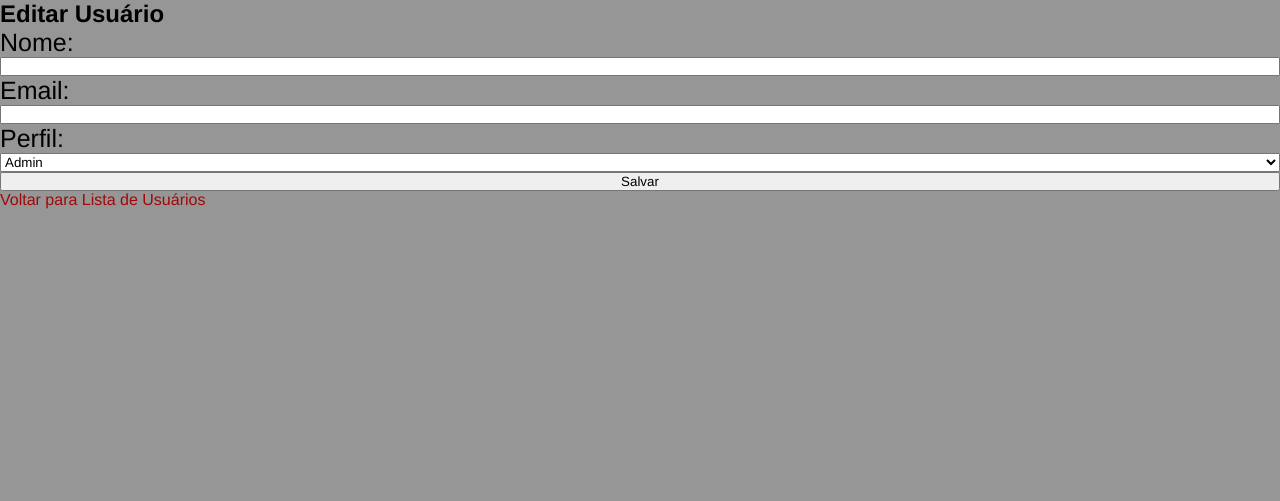
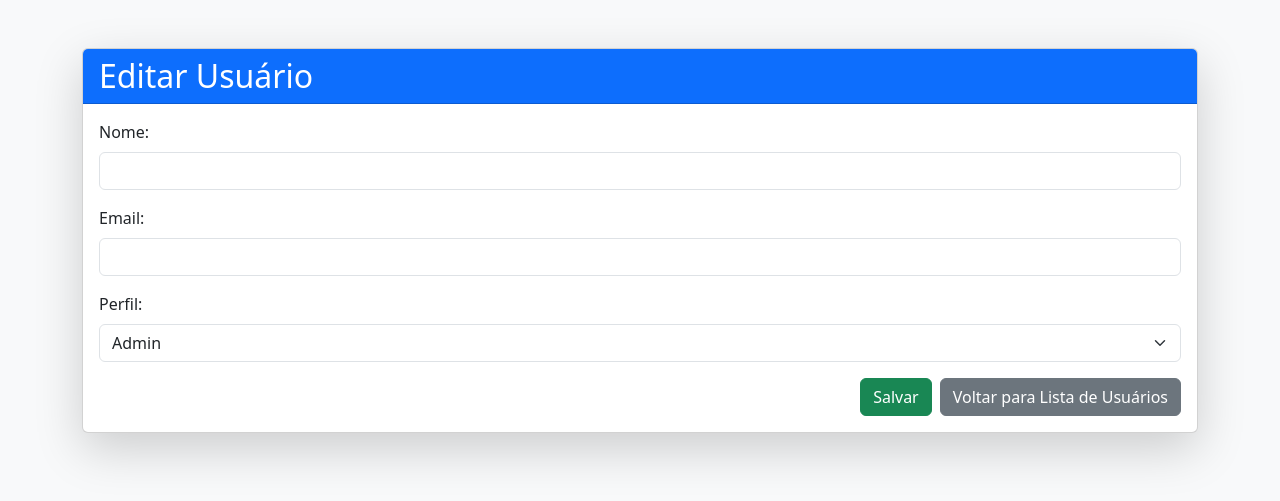
Before and after one commit to joaovictorgit21/CadLogin_System, a PHP site: template view/EditUserView.php in a window 1280 px wide. Shown: the top 501 px of the page. Run offline with PHP 8.4, Linux system fonts and the light colour scheme; the template is opened without the code that fills it, so the values that code supplies are empty.

Commit message:
feat: :sparkles: Estruturação da página de editar um usuário adicionada

```diff
--- a/view/EditUserView.php
+++ b/view/EditUserView.php
@@ -2,32 +2,48 @@
 <html lang="pt-br">
 
 <head>
-<meta charset="UTF-8">
-<meta name="viewport" content="width=device-width, initial-scale=1.0">
-<title>Editar Usuário</title>
-<link rel="stylesheet" href="./components/css/edit.css">
-<link rel="stylesheet" href="./style.css">
+    <meta charset="UTF-8">
+    <meta name="viewport" content="width=device-width, initial-scale=1.0">
+    <title>Editar Usuário</title>
+    <!-- Bootstrap CSS -->
+    <link href="https://cdn.jsdelivr.net/npm/bootstrap@5.3.0/dist/css/bootstrap.min.css" rel="stylesheet">
 </head>
-<body class="edit-body">
-    <div class="edit-container">
-        <h2>Editar Usuário</h2>
-            <form method="post" action="" class="edit-form">
-                <label for="nome">Nome:</label>
-                <input type="text" name="nome" id="nome" value="" required>
 
-                <label for="email">Email:</label>
-                <input type="email" name="email" id="email" value="" required>
+<body class="bg-light">
+    <div class="container mt-5 d-none-custom">
+        <div class="card shadow-lg">
+            <div class="card-header bg-primary text-white">
+                <h2 class="mb-0">Editar Usuário</h2>
+            </div>
+            <div class="card-body">
+                <form method="post" action="index.php?action=edit&id=<?= $dataUser['id'] ?>">
+                    <div class="mb-3">
+                        <label for="nome" class="form-label">Nome:</label>
+                        <input type="text" name="nome" id="nome" class="form-control" value="<?= $dataUser['nome'] ?>" required>
+                    </div>
+                    <div class="mb-3">
+                        <label for="email" class="form-label">Email:</label>
+                        <input type="email" name="email" id="email" class="form-control" value="<?= $dataUser['email'] ?>" required>
+                    </div>
+                    <div class="mb-3">
+                        <label for="perfil" class="form-label">Perfil:</label>
+                        <select name="perfil" id="perfil" class="form-select">
+                            <option value="admin" <?= $dataUser['perfil'] == 'admin' ? 'selected' : '' ?>>Admin</option>
+                            <option value="gestor" <?= $dataUser['perfil'] == 'gestor' ? 'selected' : '' ?>>Gestor</option>
+                            <option value="colaborador" <?= $dataUser['perfil'] == 'colaborador' ? 'selected' : '' ?>>Colaborador</option>
+                        </select>
+                    </div>
+                    <div class="d-flex justify-content-end">
+                        <button type="submit" class="btn btn-success me-2">Salvar</button>
+                        <a href="index.php?action=list" class="btn btn-secondary">Voltar para Lista de Usuários</a>
+                    </div>
+                </form>
+            </div>
+        </div>
+    </div>
 
-                <label for="perfil">Perfil:</label>
-                <select name="perfil" id="perfil">
-                <option value="">Admin</option>
-                <option value="" >Gestor</option>
-                <option value="" >Colaborador</option>
-                </select>
+    <!-- Bootstrap JS and dependencies -->
+    <script src="https://cdn.jsdelivr.net/npm/bootstrap@5.3.0/dist/js/bootstrap.bundle.min.js"></script>
+</body>
 
-                <button type="submit" class="btn">Salvar</button>
-            </form>
-        <a href="index.php?action=list" class="back-link">Voltar para Lista de Usuários</a>
-    </div>
-</body>
 </html>
```
